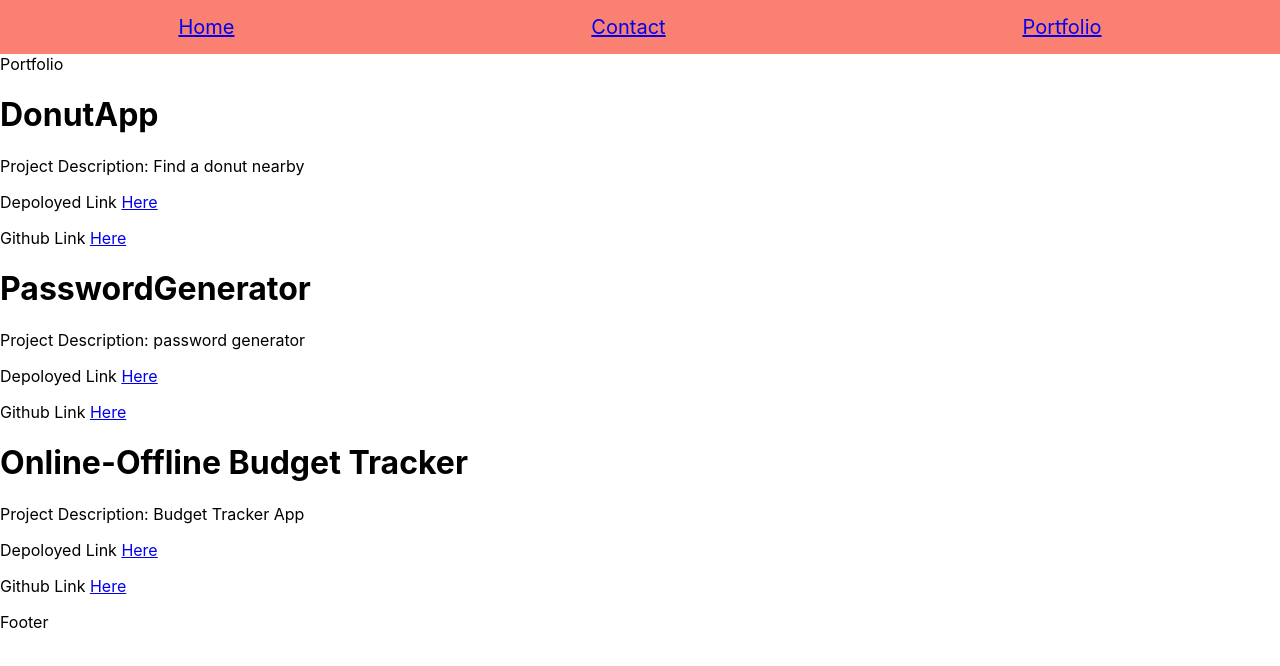
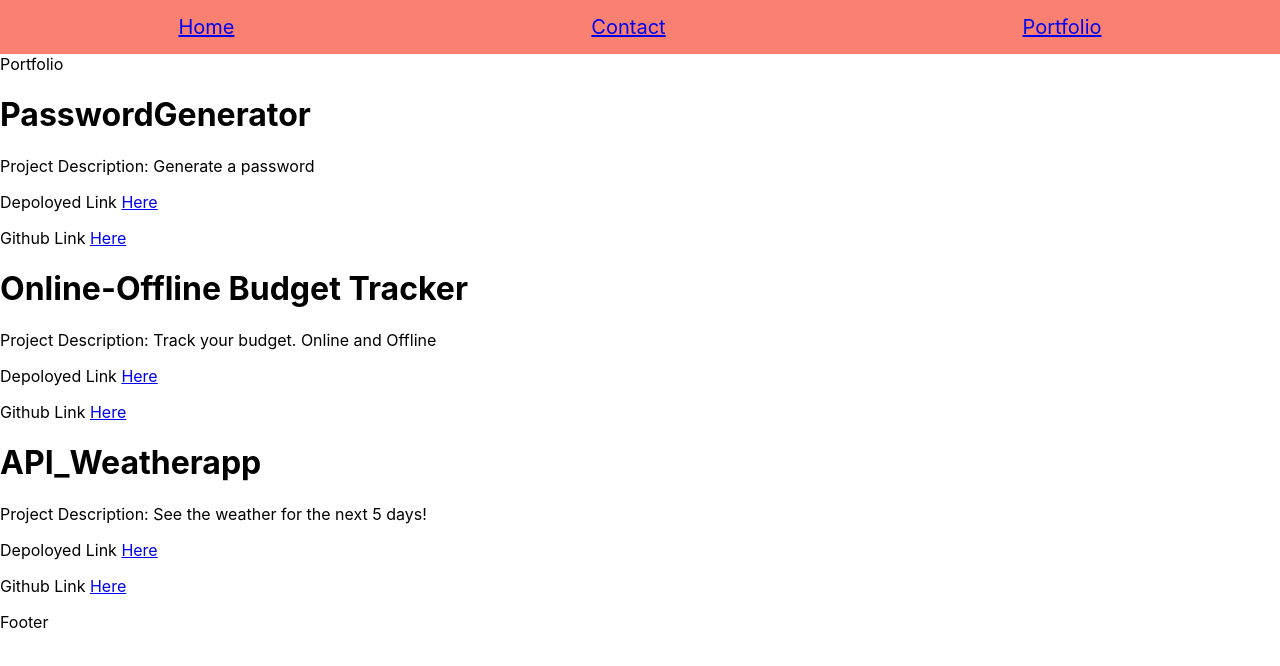
Before and after one commit to Christilea/react-portfolio, a React (Create React App) app: page /portfolio in a window 1280 px wide. Shown: the top 666 px of the page. Built offline with nearby package versions, Linux system fonts and the light colour scheme.

Commit message:
deleting project not working and adding a new one

```diff
--- a/src/pages/Portfolio.js
+++ b/src/pages/Portfolio.js
@@ -3,23 +3,24 @@ import PortfolioItem from '../components/PortfolioItem'
 
 export default function Portfolio() {
 const projectARR = [
-    {
-        title:'DonutApp',
-        github: 'https://github.com/erodriguez541/donutProject',
-        deployed: 'https://erodriguez541.github.io/donutProject/',
-        description: 'Find a donut nearby'
-    },
+
     {
         title:'PasswordGenerator',
         github: 'https://github.com/Christilea/Random_Password_Generator',
         deployed: 'https://christilea.github.io/Random_Password_Generator/',
-        description: 'password generator'
+        description: 'Generate a password'
     },
     {
         title:'Online-Offline Budget Tracker',
         github: 'https://github.com/Christilea/Online_Offline-BudgetTracker',
         deployed: 'https://aqueous-sierra-82642.herokuapp.com/',
-        description: 'Budget Tracker App'
+        description: 'Track your budget. Online and Offline'
+    },
+    {
+        title:'API_Weatherapp',
+        github: 'https://github.com/Christilea/API_Weatherapp',
+        deployed: 'https://christilea.github.io/API_Weatherapp/',
+        description: 'See the weather for the next 5 days!'
     },
 ]
     return (
```
